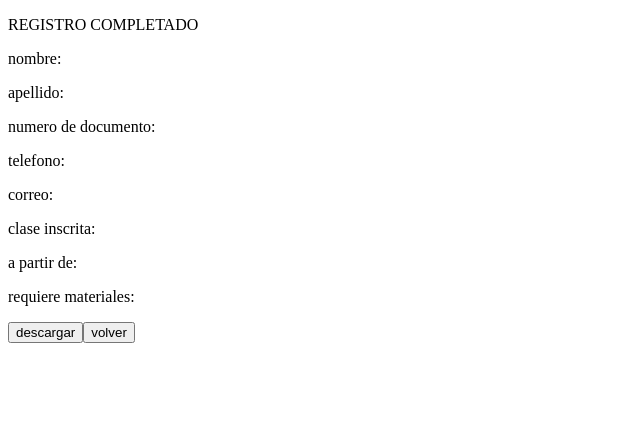
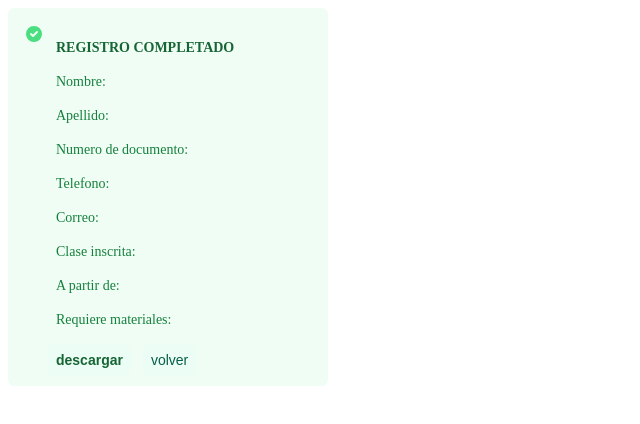
Before and after one commit to SantiagoBonillaGuevara/proyecto3, an Angular app: page /confirmacion in a window 1280 px wide. Shown: the top 424 px of the page, without its empty margins (0-640 px from the left). Built offline with nearby package versions, Linux system fonts and the light colour scheme.

Commit message:
version final(espero)

```diff
--- a/src/app/componentes/confirmacion/confirmacion.component.css
+++ b/src/app/componentes/confirmacion/confirmacion.component.css
@@ -1,3 +1,4 @@
+
 .notifications-container {
     width: 320px;
     height: auto;
--- a/src/app/componentes/confirmacion/confirmacion.component.html
+++ b/src/app/componentes/confirmacion/confirmacion.component.html
@@ -1,13 +1,37 @@
-<p class="title">REGISTRO COMPLETADO</p>
-<label>
-    <p>nombre: {{s.nombre}}</p>
-    <p>apellido: {{s.apellido}}</p>
-    <p>numero de documento: {{s.identificacion}}</p>
-    <p>telefono: {{s.telefono}}</p>
-    <p>correo: {{s.correo}}</p>
-    <p>clase inscrita: {{s.clase}}</p>
-    <p>a partir de: {{s.fecha}}</p>
-    <p>requiere materiales: {{s.materiales}}</p>
-</label>
-<button (click)="descargarArchivo()">descargar</button>
-<button (click)="volver()">volver</button>
+<div class="notifications-container">
+
+  <div class="success">
+
+    <div class="flex">
+
+      <div class="flex-shrink-0">
+        <svg class="succes-svg" xmlns="http://www.w3.org/2000/svg" viewBox="0 0 20 20" fill="currentColor" aria-hidden="true">
+          <path fill-rule="evenodd" d="M10 18a8 8 0 100-16 8 8 0 000 16zm3.707-9.293a1 1 0 00-1.414-1.414L9 10.586 7.707 9.293a1 1 0 00-1.414 1.414l2 2a1 1 0 001.414 0l4-4z" clip-rule="evenodd"></path>
+        </svg>
+      </div>
+
+      <div class="success-prompt-wrap">
+        <p class="success-prompt-heading">REGISTRO COMPLETADO</p>
+        <div class="success-prompt-prompt">
+            <p>Nombre: {{s.nombre}}</p>
+            <p>Apellido: {{s.apellido}}</p>
+            <p>Numero de documento: {{s.identificacion}}</p>
+            <p>Telefono: {{s.telefono}}</p>
+            <p>Correo: {{s.correo}}</p>
+            <p>Clase inscrita: {{s.clase}}</p>
+            <p>A partir de: {{s.fecha}}</p>
+            <p>Requiere materiales: {{s.materiales}}</p>
+        </div>
+
+          <div class="success-button-container">
+            <button type="button" class="success-button-main" (click)="descargarArchivo()">descargar</button>
+            <button type="button" class="success-button-secondary"(click)="volver()">volver</button>
+          </div>
+
+      </div>
+
+    </div>
+
+  </div>
+
+</div>
--- a/src/app/componentes/deporte/deporte.component.html
+++ b/src/app/componentes/deporte/deporte.component.html
@@ -3,14 +3,14 @@
         <label>
             Disciplina a la que desea entrar*:
             <select formControlName="disciplina" class="input" type="text" placeholder="" required="">
-                    <option value="DB">Baloncesto</option>
-                    <option value="DV">Voleibol</option>
-                    <option value="DF">Futbol</option>
-                    <option value="DN">Natación</option>
-                    <option value="DP">Pilates</option>
-                    <option value="DY">Yoga</option>
-                    <option value="DT">Tenis</option>
-                <option value="DP">Patinaje</option>
+                    <option value="Baloncesto">Baloncesto</option>
+                    <option value="Voleibol">Voleibol</option>
+                    <option value="Futbol">Futbol</option>
+                    <option value="Natación">Natación</option>
+                    <option value="Pilates">Pilates</option>
+                    <option value="Yoga">Yoga</option>
+                    <option value="Tenis">Tenis</option>
+                <option value="Patinaje">Patinaje</option>
             </select>
         </label>
     <label>
--- a/src/app/componentes/home/home.component.html
+++ b/src/app/componentes/home/home.component.html
@@ -20,8 +20,7 @@
     <main class="contenedor-sobre-nosotros">
         <section class="about-us">
             <h2 class="titulo" id="us">Sobre nosotros</h2>
-            <p class="relleno">Lorem ipsum dolor sit amet consectetur adipisicing elit. Quo quae id repellat maiores placeat eaque, mollitia recusandae quis excepturi modi dolorum ipsam minima iste vitae voluptas nam animi voluptatum temporibus.
-                Placeat at est tempora quidem suscipit cupiditate qui dolor. Nulla corrupti adipisci error! Repudiandae tenetur earum dolore sunt porro dolores atque numquam, obcaecati blanditiis minus error cum tempore assumenda delectus?</p>
+            <p class="relleno">Bienvenidos al corazón cultural de nuestra comunidad. En nuestro Centro Cultural del Gobierno, celebramos la diversidad y fomentamos el intercambio de ideas a través del arte, la música y el conocimiento. Únete a nosotros para explorar la riqueza de nuestra herencia y descubrir nuevas expresiones creativas que enriquecerán nuestras vidas. ¡Bienvenidos a un espacio donde la cultura cobra vida!</p>
         </section>
         <section class="classes">
             <h2 class="titulo" id="cards">Nuestras clases disponibles</h2>
--- a/src/app/componentes/musica/musica.component.html
+++ b/src/app/componentes/musica/musica.component.html
@@ -3,14 +3,14 @@
         <label>
             Clase a aplicar:
             <select formControlName="clase" class="input" type="text" placeholder="" required="">
-                <option value="CA">Canto</option>
-                <option value="GA">Guitarra acustica</option>
-                <option value="GE">Guitarra electrica</option>
-                <option value="BE">Bajo electrico</option>
-                <option value="BA">Bateria</option>
-                <option value="VI">Vientos</option>
-                <option value="IC">Instrumentos de cuerda frotada</option>
-                <option value="BM">Banda marcial</option>
+                <option value="Canto">Canto</option>
+                <option value="Guitarra acustica">Guitarra acustica</option>
+                <option value="Guitarra electrica">Guitarra electrica</option>
+                <option value="Bajo electrico">Bajo electrico</option>
+                <option value="Bateria">Bateria</option>
+                <option value="Vientos">Vientos</option>
+                <option value="Instrumentos de cuerda frotada">Instrumentos de cuerda frotada</option>
+                <option value="Banda marcial">Banda marcial</option>
             </select>
         </label>
     <label>
```
